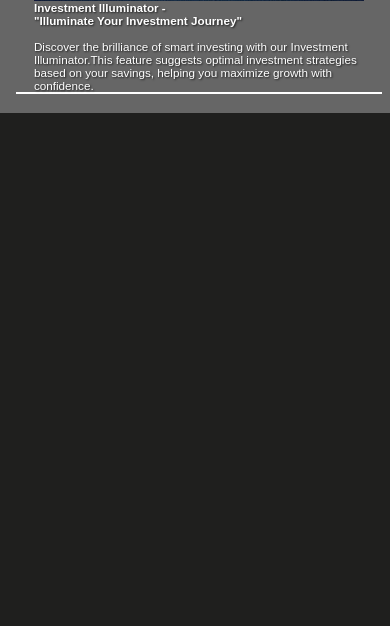
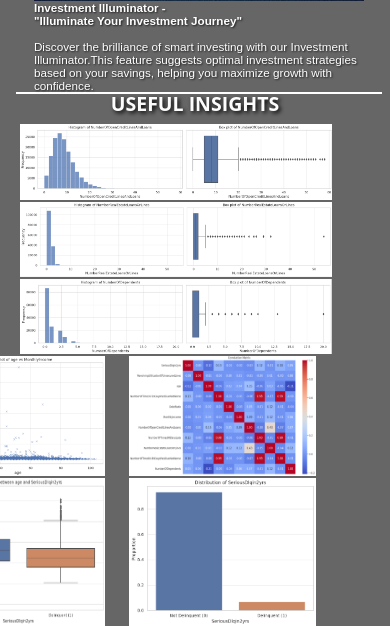
Before and after one commit to srama-krishnan/IQFinance-Vashisht24, a Python web app: template templates/homepage.html in a window 390 px wide. Shown: the part 1154-1780 px from the top of the page. Before the commit the page ends 1267 px from the top, so only its background shows below. Run offline with Jinja, Linux system fonts and the light colour scheme; the template is opened without the code that fills it, so the values that code supplies are empty.

Commit message:
Useful Insights

```diff
--- a/templates/homepage.html
+++ b/templates/homepage.html
@@ -13,7 +13,7 @@
     <div class="brand-title"><img src="static/image.png" height = "50px" width = "170px"></div>
     <div class="navbar-links">
       <a href="#home"><b>HOME</b></a>
-      <a href="#about-us"><B>ABOUT US</B></a>
+      <a href="#aboutus"><B>ABOUT US</B></a>
       <a href="#login"><b>LOGIN</b></a>
     </div>
   </div>
@@ -38,9 +38,30 @@ As your digital finance mentor, IQ Finance provides insightful guidance to navig
         Discover the brilliance of smart investing with our Investment Illuminator.This feature suggests optimal investment strategies based on your savings, helping you maximize growth with confidence.</p>
     </a>
   </div>
-
-
+  <div class="insights-section">
+    <h1>USEFUL INSIGHTS</h1>
+    <div class="image-row">
+      <img src="static/Insights/image1.jpg" id="usefulimg1" class="insight-image rectangle">
+    </div>
+    <div class="image-row">
+      <img src="static/Insights/image2.jpg" class="insight-image rectangle">
+    </div>
+    <div class="image-row">
+      <img src="static/Insights/image3.jpg" class="insight-image rectangle">
+    </div>
+    <div class="image-row">
+      <div class="square-image-row">
+        <img src="static/Insights/sqimg1.jpg" class="insight-image square">
+        <img src="static/Insights/sqimg2.jpg" class="insight-image square">
+      </div>
+    </div>
+    <div class="image-row">
+      <div class="square-image-row">
+        <img src="static/Insights/sqimg3.jpg" class="insight-image square">
+        <img src="static/Insights/sqimg4.jpg" class="insight-image square">
+      </div>
+    </div>
+  </div>
 
 </body>
-
 </html>
--- a/templates/static/invststyles.css
+++ b/templates/static/invststyles.css
@@ -98,6 +98,8 @@
     border-radius: 5px;
     border: 1px solid #ccc;
     transition: border-color 0.5s ease;
+    color: #23262a;
+    text-align: center;
   }
 
   input[type="number"]:focus {
@@ -113,6 +115,7 @@
     border-radius: 5px;
     cursor: pointer;
     transition: background-color 0.5s ease;
+    font-size: 18px;
   }
 
   input[type="submit"]:hover {
--- a/templates/static/styles.css
+++ b/templates/static/styles.css
@@ -102,7 +102,7 @@ h1 {
     padding: 3%; /* Use relative padding */
     margin-top: 13%; /* Use relative margin */
     position: absolute;
-    top: 20%;
+    top: 10%;
     left: 4%;
     transform: translateY(-40%);
     color: white;
@@ -111,6 +111,9 @@ h1 {
     box-shadow: 5px 5px 15px rgba(0, 0, 0, 0.5);
     opacity: 0; /* Start with hidden content */
     animation: fadeInAnimation 1s ease 0.4s forwards;
+    position: relative;
+    margin-bottom: 0%;
+
 }
 
 @keyframes fadeInAnimation {
@@ -203,7 +206,9 @@ a, p, h1 {
 .image-text-wrapper:hover .responsive-image {
     transform: scale(1.05); /* Scale up the image */
 }
-
+.container {
+    position: relative;
+  }
 /* Style for text next to images */
 .image-text {
     color: white;
@@ -240,3 +245,133 @@ a, p, h1 {
       font-size: 3vw; /* Larger text for readability on small screens */
     }
 }
+
+.insights-section {
+    width: 100%;
+    text-align: center;
+    padding: 0% 0;
+    animation: fadeInAnimation 1s ease forwards;
+    position: relative;
+  margin-top: -6%;
+  }
+
+  .insights-section h1 {
+    color: #fcfcfc;
+    font-size: 2.5vw;
+    margin-bottom: -1.2%;
+    text-shadow: 2px 2px 4px #000000;
+  }
+  .usefulimg1{
+    margin-top:-8%;
+  }
+  .image-row {
+    display: flex;
+    justify-content: center;
+    margin-bottom: 0.5%;
+  }
+
+  .insight-image {
+    width: 82%; /* Adjust based on preference */
+    margin: 0.25% 1%;
+    transition: transform 0.5s ease;
+  }
+
+  .insight-image:hover {
+    transform: scale(1.03);
+  }
+
+  .rectangle {
+    height: auto; /* Maintain aspect ratio */
+  }
+
+  .square {
+    width: 70%; /* Adjust for square aspect ratio */
+    height: auto;
+  }
+
+  @media only screen and (max-width: 768px) {
+    .insights-section h1 {
+      font-size: 5vw;
+    }
+
+    .image-row {
+      flex-direction: column;
+    }
+
+    .insight-image {
+      width: 80%; /* Larger for better visibility on smaller screens */
+      margin-bottom: 1%;
+    }
+    #bg-video {
+        position: fixed;
+        top: 0;
+        left: 0;
+        width: 100%;
+        height: 100%;
+        z-index: -1;
+      }
+  }
+  .square-image-row {
+    display: flex;
+    justify-content: center;
+    width : 60%;
+  }
+  .insight-image:hover {
+    transform: scale(1.05);
+  }
+
+  @media only screen and (max-width: 768px) {
+    .insight-image {
+      width: 80%; /* Adjust for smaller screens */
+      margin: 0 5%; /* Adjust spacing for smaller screens */
+    }
+  }
+  /* About Us Section Styles */
+.about-us-section {
+    width: 100%;
+    background-color: rgba(37, 62, 78, 0.8);
+    padding: 2%;
+    color: white;
+    text-align: center;
+    box-shadow: 0 4px 8px rgba(0, 0, 0, 0.1);
+    margin-top: 2%;
+}
+
+.about-us-section h1 {
+    margin-bottom: -2%;
+    color: #dfddce;
+}
+
+.about-us-section p {
+    margin-bottom: 2%;
+    font-size: 1.2vw;
+    line-height: 1.6;
+    text-align: justify;
+    max-width: 80%;
+    margin-left: auto;
+    margin-right: auto;
+}
+
+.about-us-section table {
+    width: 80%;
+    margin-left: auto;
+    margin-right: auto;
+    border-collapse: collapse;
+}
+
+.about-us-section th, .about-us-section td {
+    border: 1px solid #ddd;
+    padding: 8px;
+    text-align: left;
+}
+
+.about-us-section tr:nth-child(even) {
+    background-color: #29534c;
+}
+
+.about-us-section th {
+    padding-top: 12px;
+    padding-bottom: 12px;
+    background-color: #4CAF50;
+    color: white;
+}
```
Also changed, not shown: templates/static/Insights/image1.jpg (added), templates/static/Insights/image2.jpg (added), templates/static/Insights/image3.jpg (added), templates/static/Insights/sqimg1.jpg (added), templates/static/Insights/sqimg2.jpg (added), templates/static/Insights/sqimg3.jpg (added), templates/static/Insights/sqimg4.jpg (added).
